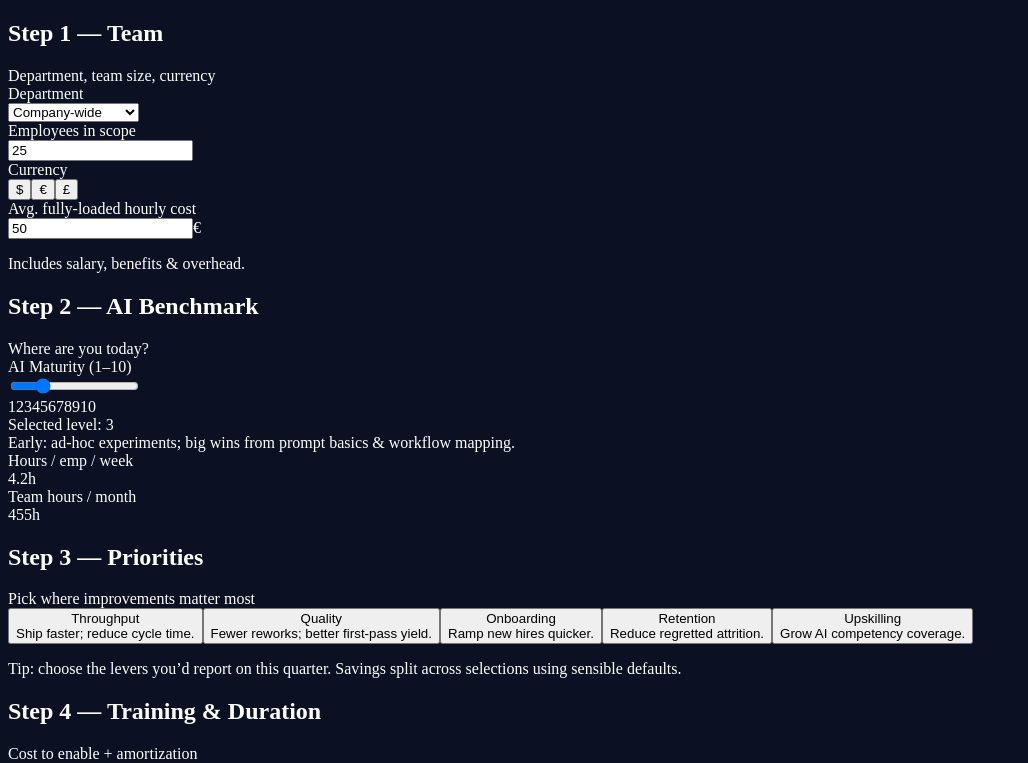
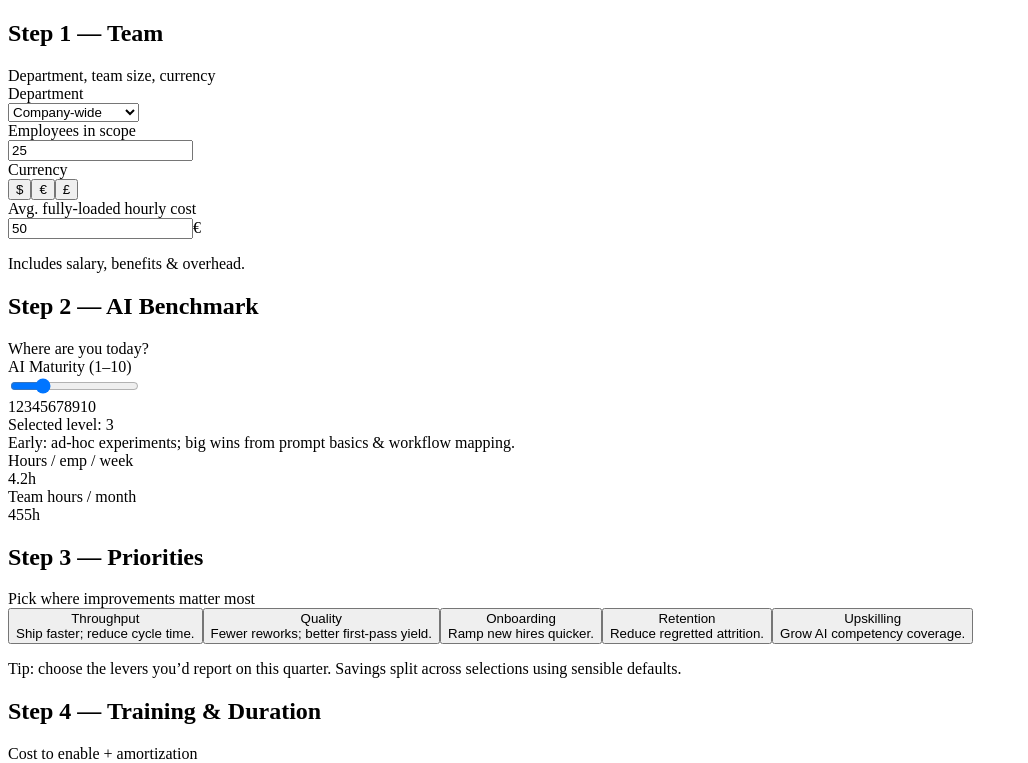
Before and after one commit to powerstephen/AI-at-work, a Next.js app: page / in a window 1280 px wide. Shown: the top 763 px of the page, without its empty margins (0-1028 px from the left). Built offline with nearby package versions, Linux system fonts and the light colour scheme.

Commit message:
Update layout.tsx

```diff
--- a/app/layout.tsx
+++ b/app/layout.tsx
@@ -1,14 +1,16 @@
-import "./globals.css";
-
+// app/layout.tsx
 export const metadata = {
   title: "AI at Work — Human Productivity ROI",
-  description: "Brainster-themed ROI calculator and hero.",
+  description:
+    "Quantify time saved, payback, and retention impact from training managers and teams to work effectively with AI.",
 };
 
-export default function RootLayout({ children }: { children: React.ReactNode }) {
+export default function RootLayout({
+  children,
+}: Readonly<{ children: React.ReactNode }>) {
   return (
-    <html lang="en">
-      <body className="bg-[#0b1022] antialiased">{children}</body>
+    <html lang="en" className="bg-[#0b1022]">
+      <body className="min-h-screen text-white">{children}</body>
     </html>
   );
 }
```
